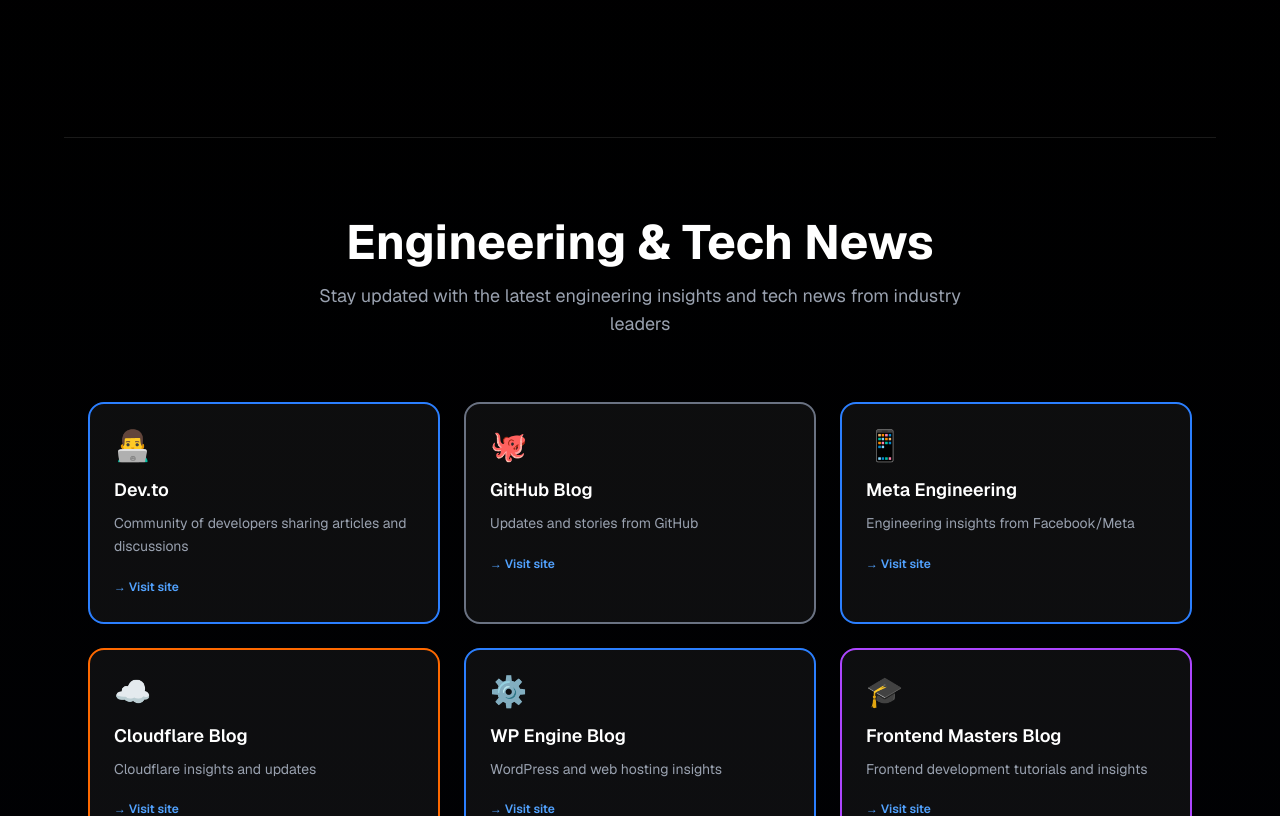
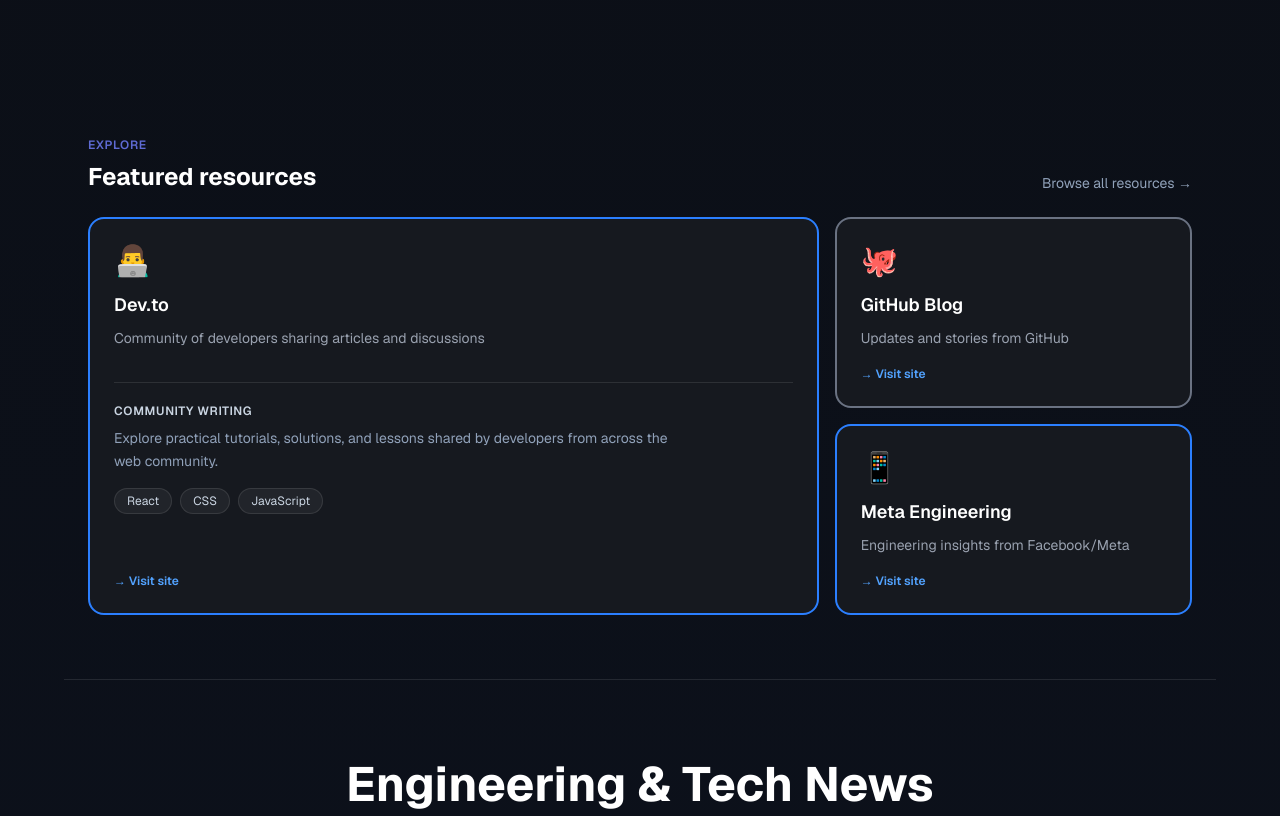
Before and after one commit to VSKerberos/next1, a Next.js app: page / in a window 1280 px wide. Shown: the part 840-1656 px from the top of the page. Built offline with nearby package versions, Linux system fonts and the light colour scheme.

Commit message:
layout development

```diff
--- a/app/globals.css
+++ b/app/globals.css
@@ -1,11 +1,12 @@
 @import "tailwindcss";
+@config "../tailwind.config.js";
 
 html {
   scroll-behavior: smooth;
 }
 
 :root {
-  --background: #0a0a0a;
+  --background: #0b0e14;
   --foreground: #ededed;
 }
 
--- a/app/layout.tsx
+++ b/app/layout.tsx
@@ -29,8 +29,15 @@ export default function RootLayout({
       className={`${geistSans.variable} ${geistMono.variable} h-full antialiased`}
       suppressHydrationWarning
     >
-      <body className="min-h-full flex flex-col" suppressHydrationWarning>
-        {children}
+      <body
+        className="relative isolate flex min-h-screen flex-col overflow-x-hidden bg-background text-slate-100 antialiased"
+        suppressHydrationWarning
+      >
+        <div
+          aria-hidden="true"
+          className="pointer-events-none absolute left-1/2 top-0 z-0 h-[350px] w-[1000px] -translate-x-1/2 rounded-full bg-accent/15 blur-[140px]"
+        />
+        <div className="relative z-10 flex flex-1 flex-col">{children}</div>
       </body>
     </html>
   );
--- a/app/page.tsx
+++ b/app/page.tsx
@@ -62,26 +62,53 @@ const ColorfulLinkCard = ({
   description,
   href,
   borderColor,
+  featured = false,
 }: {
   icon: string;
   title: string;
   description: string;
   href: string;
   borderColor: string;
+  featured?: boolean;
 }) => {
   const content = (
     <>
-      <div className="text-3xl mb-3 group-hover:scale-110 transition-transform duration-300">
+      <div
+        className={`mb-3 text-3xl transition-transform duration-300 ${
+          featured ? "" : "group-hover:scale-110"
+        }`}
+      >
         {icon}
       </div>
       <h3 className="text-lg font-semibold text-white mb-2">{title}</h3>
       <p className="text-gray-400 text-sm leading-relaxed mb-4">{description}</p>
-      <span className="text-xs text-blue-400 font-semibold group-hover:text-blue-300 transition-colors">
+      {featured && (
+        <div className="mt-4 border-t border-white/10 pt-5">
+          <p className="mb-2 text-xs font-semibold uppercase tracking-wider text-slate-300">
+            Community writing
+          </p>
+          <p className="mb-4 max-w-xl text-sm leading-relaxed text-slate-400">
+            Explore practical tutorials, solutions, and lessons shared by
+            developers from across the web community.
+          </p>
+          <div className="flex flex-wrap gap-2">
+            {["React", "CSS", "JavaScript"].map(topic => (
+              <span
+                key={topic}
+                className="rounded-full border border-white/10 bg-white/5 px-3 py-1 text-xs text-slate-300"
+              >
+                {topic}
+              </span>
+            ))}
+          </div>
+        </div>
+      )}
+      <span className="mt-auto text-xs text-blue-400 font-semibold group-hover:text-blue-300 transition-colors">
         {href.startsWith("/") ? "→ Play now" : "→ Visit site"}
       </span>
     </>
   );
-  const className = `block bg-white/5 border-2 ${BORDER_CLASSES[borderColor] ?? "border-white/10"} rounded-2xl p-6 hover:bg-white/10 transition-all duration-300 group no-underline`;
+  const className = `flex h-full flex-col overflow-hidden bg-card border-2 ${BORDER_CLASSES[borderColor] ?? "border-white/10"} rounded-2xl p-6 hover:bg-card-hover transition-all duration-300 group no-underline`;
 
   return href.startsWith("/") ? (
     <Link href={href} className={className}>
@@ -129,7 +156,7 @@ export default function Home() {
     filteredResources.filter(resource => resource.section === section);
 
   return (
-    <main className="min-h-screen bg-gradient-to-b from-black via-slate-900 to-black text-white overflow-hidden">
+    <main className="min-h-screen bg-gradient-to-b from-transparent via-slate-900/80 to-transparent text-white overflow-hidden">
       {/* Navigation */}
       <nav className="sticky top-0 z-50 backdrop-blur-md bg-black/30 border-b border-white/10">
         <div className="max-w-7xl mx-auto px-6 py-4 flex justify-between items-center gap-4">
@@ -222,8 +249,11 @@ export default function Home() {
 
         {/* Stats Grid */}
         <div className="grid grid-cols-2 md:grid-cols-4 gap-4 mb-10 max-w-3xl mx-auto">
-          <StatCard number="50+" label="Curated links" />
-          <StatCard number="6" label="Topic areas" />
+          <StatCard number={String(resources.length)} label="Curated links" />
+          <StatCard
+            number={String(new Set(resources.map(resource => resource.section)).size)}
+            label="Topic areas"
+          />
           <StatCard number="100%" label="Frontend focus" />
           <StatCard number="Free" label="Always open" />
         </div>
@@ -262,6 +292,48 @@ export default function Home() {
             Showing {filteredResources.length} matching resource
             {filteredResources.length === 1 ? "" : "s"}
           </p>
+        </div>
+      </section>
+      {/* Featured Resources Bento Grid */}
+      <section
+        aria-labelledby="featured-resources-heading"
+        className="max-w-6xl mx-auto px-6 pb-16 scroll-mt-24"
+      >
+        <div className="mb-6 flex items-end justify-between gap-4">
+          <div>
+            <p className="mb-2 text-xs font-semibold uppercase tracking-wider text-accent">
+              Explore
+            </p>
+            <h2
+              id="featured-resources-heading"
+              className="text-2xl font-bold text-white"
+            >
+              Featured resources
+            </h2>
+          </div>
+          <a
+            href="#engineering"
+            className="text-sm text-slate-400 transition-colors hover:text-white"
+          >
+            Browse all resources &rarr;
+          </a>
+        </div>
+        <div className="grid auto-rows-fr grid-cols-1 gap-4 md:grid-cols-3">
+          {resources.slice(0, 3).map((resource, index) => (
+            <div
+              key={resource.href}
+              className={index === 0 ? "md:col-span-2 md:row-span-2" : ""}
+            >
+              <ColorfulLinkCard
+                icon={resource.icon}
+                title={resource.title}
+                description={resource.description}
+                href={resource.href}
+                borderColor={resource.borderColor}
+                featured={index === 0}
+              />
+            </div>
+          ))}
         </div>
       </section>
       {/* Engineering & Tech News Section */}
--- a/tailwind.config.js
+++ b/tailwind.config.js
@@ -8,10 +8,11 @@ module.exports = {
   theme: {
     extend: {
       colors: {
-        background: "#0B0E14",
-        card: "#16191F",
-        border: "rgba(255, 255, 255, 0.1)",
-        accent: "#5E6AD2", // Linear'ın imza moru
+        background: "#0b0e14",
+        card: "#16191f",
+        "card-hover": "#1c2029",
+        accent: "#5e6ad2",
+        "border-color": "rgba(255, 255, 255, 0.08)",
       },
       fontFamily: {
         sans: ["Inter", "sans-serif"],
```
